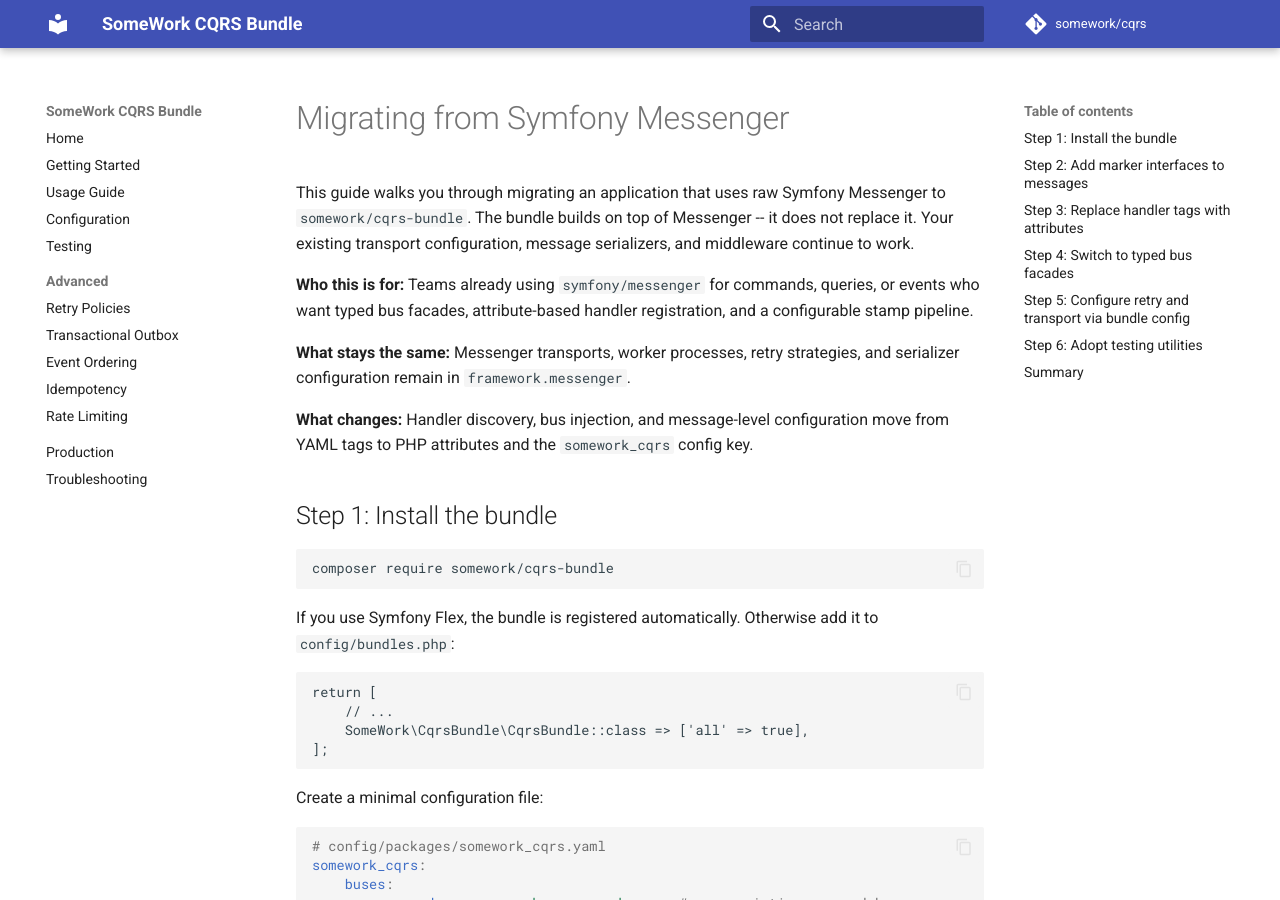
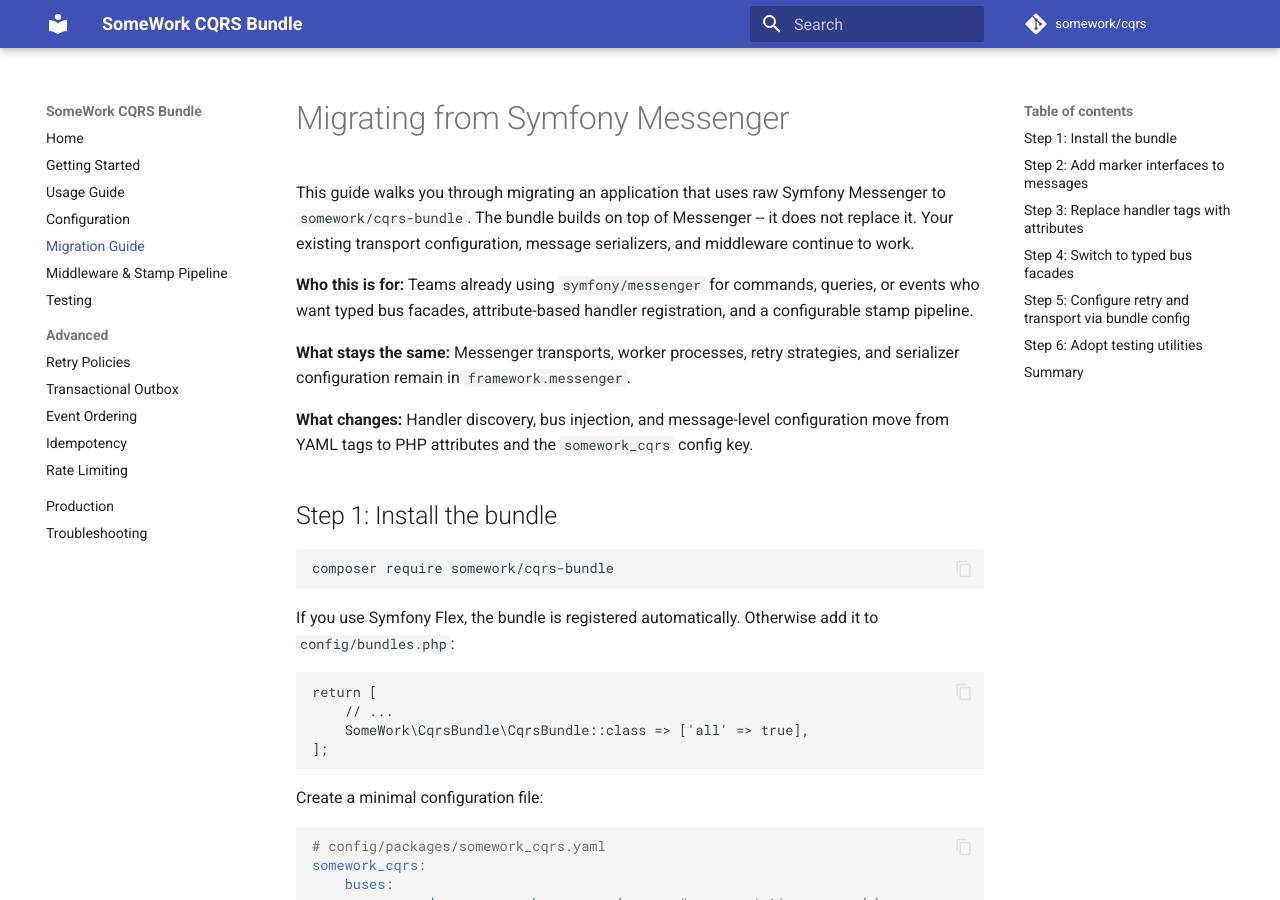
Before and after one commit to somework/cqrs, an MkDocs documentation site: the page built from docs/migration.md, in a window 1280 px wide and 900 px high. Built offline with MkDocs 1.6.1 and Material for MkDocs 9.7.7, drawn with Linux system fonts in a browser that asks for light colours; comment, search, counter and statistics services are not loaded.

Commit message:
fix(26): add migration and middleware docs to mkdocs nav

```diff
--- a/mkdocs.yml
+++ b/mkdocs.yml
@@ -18,6 +18,8 @@ nav:
   - Getting Started: getting-started.md
   - Usage Guide: usage.md
   - Configuration: reference.md
+  - Migration Guide: migration.md
+  - Middleware & Stamp Pipeline: middleware.md
   - Testing: testing.md
   - Advanced:
     - Retry Policies: retry.md
```
